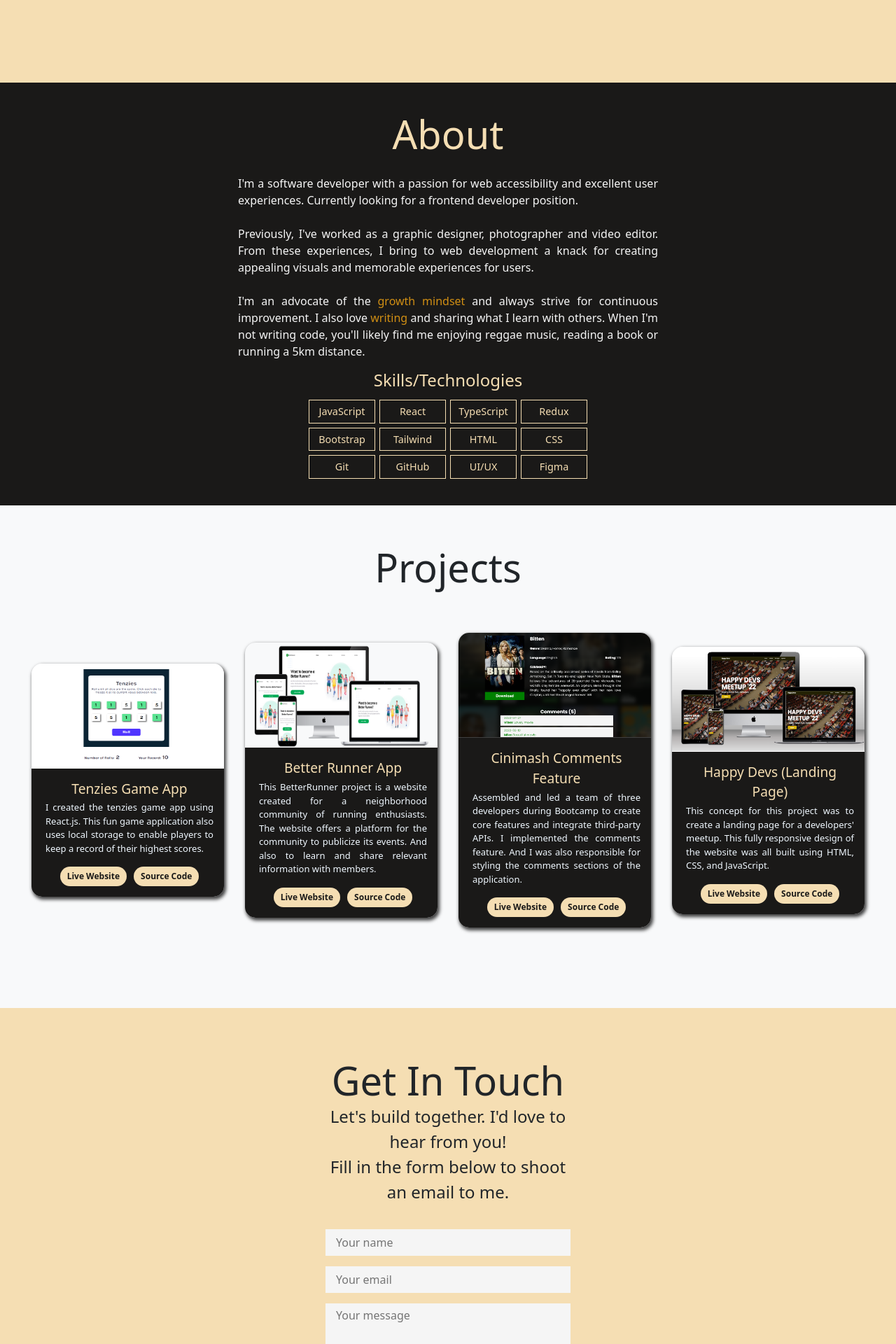
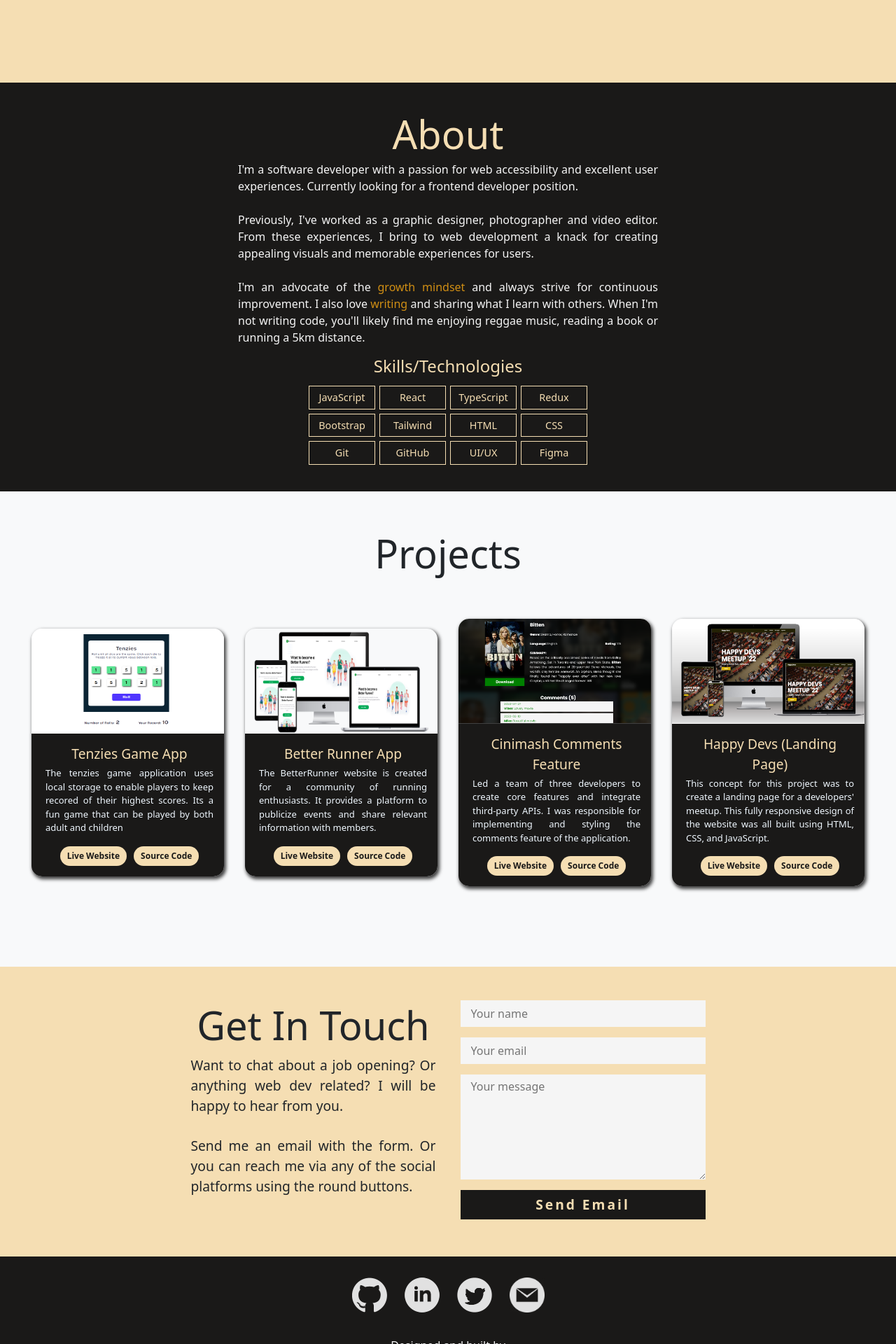
Before and after one commit to BenjaminSemah/bvs-portfolio, a React (Vite) app: page / in a window 1280 px wide. Shown: the part 640-2560 px from the top of the page at 70% size. Built offline with nearby package versions, Linux system fonts and the light colour scheme.

Commit message:
Fix nav routing issues

```diff
--- a/package.json
+++ b/package.json
@@ -16,6 +16,7 @@
     "react-dom": "^18.2.0",
     "react-responsive-carousel": "^3.2.23",
     "react-router-dom": "^6.3.0",
+    "react-router-hash-link": "^2.4.3",
     "swiper": "^8.3.2"
   },
   "devDependencies": {
--- a/src/App.css
+++ b/src/App.css
@@ -16,10 +16,12 @@
   font-size: 1.75rem;
   color: rgb(196, 140, 37);
   margin: 0 0 0 3px;
+  text-decoration: none;
 }
 
 .nav--bvs:hover {
   text-decoration: underline;
+  color: rgb(196, 140, 37);
 }
 
 .nav--contact {
@@ -46,10 +48,12 @@
   font-size: 1.75rem;
   color: rgb(196, 140, 37);
   margin: 0 0 0 3px;
+  text-decoration: none;
 }
 
 .navlink--text:hover {
   text-decoration: underline;
+  color: rgb(196, 140, 37);
 }
 
 /* BLOG POSTS SECTION */
@@ -148,11 +152,17 @@
 }
 
 .read--post {
-  background-color: #3a3128;
+  border: 1px solid #3a3128;
+  background-color: transparent;
+  color: #3a3128;
   text-decoration: none;
   font-size: 1.2rem;
+  padding: 5px 15px;
+}
+
+.read--post:hover {
+  background-color: #3a3128;
   color: wheat;
-  padding: 5px 15px;
 }
 
 .more--posts {
@@ -199,7 +209,7 @@
   font-weight: 100;
   margin: 0;
   text-align: center;
-  padding: 70px 0 0 0;
+  padding: 50px 0 10px 0;
 }
 
 .contact--form {
@@ -210,12 +220,29 @@
   margin: 0 auto;
 }
 
+@media only screen and (min-width: 1000px) {
+  .contact--section {
+    display: flex;
+    justify-content: center;
+    align-items: center;
+    gap: 35px;
+  }
+
+  .desc--title {
+    margin: 0;
+    padding: 0;
+  }
+
+  .contact--form {
+    margin: 45px 0 0 0;
+  }
+}
+
 .form--desc {
-  font-size: 1.5rem;
+  font-size: 1.2rem;
   font-weight: 100;
   margin-bottom: 35px;
-  text-align: center;
-
+  text-align: justify;
 }
 
 .contact--form input {
--- a/src/App.tsx
+++ b/src/App.tsx
@@ -1,7 +1,7 @@
 import { Routes, Route } from "react-router-dom";
 import { Home } from "./pages/Home/Home";
-import { About } from "./pages/About";
-import { Projects } from "./pages/Projects";
+// import { About } from "./pages/About";
+// import { Projects } from "./pages/Projects";
 import { Blog } from "./pages/Blog";
 import { Navigation } from "./components/Navigation";
 import { BlogCarousel } from "./components/BlogCarousel";
@@ -16,13 +16,13 @@ function App() {
       {/* <Container> */}
         <Routes>
           <Route path="/" element={<Home />} />
-          <Route path="/about" element={<About />} />
-          <Route path="/projects" element={<Projects />} />
+          {/* <Route path="/about" element={<About />} />
+          <Route path="/projects" element={<Projects />} /> */}
           <Route path="/blog" element={<Blog />} />
         </Routes>
         {/* <h1>APPLICATION</h1> */}
       {/* </Container> */}
-      <BlogCarousel />
+      {/* <BlogCarousel /> */}
       <ContactForm />
       <Footer />
     </>
--- a/src/components/ContactForm.tsx
+++ b/src/components/ContactForm.tsx
@@ -3,12 +3,13 @@ import { useForm, ValidationError } from "@formspree/react";
 export function ContactForm() {
   const [state, handleSubmit] = useForm("mgeqwzlp");
   return (
-    <section className="contact--section">
+    <section className="contact--section" id="contact">
       <div className="desc--title">
         <h2 className="form--title">Get In Touch</h2>
         <p className="form--desc">
-          Let's build together. I'd love to hear from you!<br></br>
-          Fill in the form below to shoot an email to me.
+          Want to chat about a job opening? Or anything web dev related? I will be happy to hear from you.
+          <br /><br />
+          Send me an email with the form. Or you can reach me via any of the social platforms using the round buttons.
         </p>
       </div>
       <form className="contact--form" onSubmit={handleSubmit}>
--- a/src/components/Navigation.tsx
+++ b/src/components/Navigation.tsx
@@ -2,6 +2,7 @@ import Container from "react-bootstrap/Container";
 import Nav from "react-bootstrap/Nav";
 import Navbar from "react-bootstrap/Navbar";
 import { NavLink } from "react-router-dom";
+import { HashLink as Link } from "react-router-hash-link"
 
 export function Navigation() {
   return (
@@ -14,25 +15,27 @@ export function Navigation() {
       className="navbar--container"
     >
       <Container>
-        <Navbar.Brand href="#home" to="/" as={NavLink}>
-          <h2 className="nav--bvs">{"HOME"}</h2>
+        <Navbar.Brand>
+          <Link to="/#home-page" className="nav--bvs">HOME</Link>
         </Navbar.Brand>
         <Navbar.Toggle aria-controls="responsive-navbar-nav" />
         <Navbar.Collapse id="responsive-navbar-nav">
           <Nav className="me-auto">
-            <Nav.Link className="navlink--text" href="#features">
-              <p className="navlink--text">About</p>
+            <Nav.Link className="navlink--text">
+              <Link to="/#about" className="navlink--text">About</Link>
             </Nav.Link>
-            <Nav.Link className="navlink--text" href="#pricing">
-              <p className="navlink--text">Projects</p>
+            <Nav.Link className="navlink--text">
+              <Link to="/#projects" className="navlink--text">Projects</Link>
             </Nav.Link>
-            <Nav.Link className="navlink--text" to="/blog" as={NavLink}>
-              <p className="navlink--text">Blog</p>
+            <Nav.Link className="navlink--text">
+              <Link to="/blog#bloghome" className="navlink--text">Blog</Link>
             </Nav.Link>
           </Nav>
           <Nav>
-            <Nav.Link href="#deets">
+            <Nav.Link>
+              <Link to="/#contact">
               <button className="nav--contact">Contact</button>
+              </Link>
             </Nav.Link>
           </Nav>
         </Navbar.Collapse>
--- a/src/pages/Blog.tsx
+++ b/src/pages/Blog.tsx
@@ -8,6 +8,7 @@ import articleFiveImg from "../assets/articleFive.jpg";
 export function Blog() {
   return (
     <section className="blog--section">
+      <div id="bloghome"></div>
       <h2 className="sectionb--title">Blog Posts</h2>
       <div className="all--posts">
         <div className="single--post">
--- a/src/pages/Home/Home.css
+++ b/src/pages/Home/Home.css
@@ -128,9 +128,9 @@
 .about--title {
   font-size: 3.5rem;
   font-weight: 100;
-  margin: 0;
+  margin: 20px 0 0 0;
   text-align: center;
-  padding: 25px;
+  padding: 5px;
   color: wheat;
 }
 
--- a/src/pages/Home/Home.tsx
+++ b/src/pages/Home/Home.tsx
@@ -8,6 +8,7 @@ import "./Home.css";
 export function Home() {
   return (
     <>
+      <div id="home-page"></div>
       <header className="header">
         <img className="bvs-photos" src={bvsPhoto} alt="benjamin-semah" />
         <div className="header--content">
@@ -22,7 +23,7 @@ export function Home() {
           </div>
         </div>
       </header>
-      <section className="about--skills">
+      <section className="about--skills" id="about">
       <div className="left--about">
         <h2 className="about--title">About</h2>
         {/* <img className="bvs-photo" src={bvsPhoto} alt="benjamin-semah" /> */}
@@ -58,7 +59,7 @@ export function Home() {
           </div>
         </div>
       </section>
-      <section className="projects--section">
+      <section className="projects--section" id="projects">
         <h2>Projects</h2>
         <div className="projects">
           <div className="single--project">
@@ -77,9 +78,9 @@ export function Home() {
               <p className="project--name">Tenzies Game App</p>
               <div className="project--underline"></div>
               <p className="project--desc">
-                I created the tenzies game app using React.js. This fun game
-                application also uses local storage to enable players to keep a
-                record of their highest scores.
+                The tenzies game application uses local storage to enable
+                players to keep recored of their highest scores. Its a fun game
+                that can be played by both adult and children
               </p>
               <div className="project--links">
                 <a href="https://benjamin-tenzies.netlify.app/" target="_blank">
@@ -110,10 +111,10 @@ export function Home() {
               <p className="project--name">Better Runner App</p>
               <div className="project--underline"></div>
               <p className="project--desc">
-                This BetterRunner project is a website created for a
-                neighborhood community of running enthusiasts. The website
-                offers a platform for the community to publicize its events. And
-                also to learn and share relevant information with members.
+                The BetterRunner website is created for a
+                community of running enthusiasts. It provides a
+                platform to publicize events and share relevant
+                information with members.
               </p>
               <div className="project--links">
                 <a href="https://better-runner.netlify.app/" target="_blank">
@@ -144,10 +145,10 @@ export function Home() {
               <p className="project--name">Cinimash Comments Feature</p>
               <div className="project--underline"></div>
               <p className="project--desc">
-                Assembled and led a team of three developers during Bootcamp to
-                create core features and integrate third-party APIs. I
-                implemented the comments feature. And I was also responsible for
-                styling the comments sections of the application.
+                Led a team of three developers to
+                create core features and integrate third-party APIs.
+                I was responsible for implementing and
+                styling the comments feature of the application.
               </p>
               <div className="project--links">
                 <a href="https://cinemash.netlify.app/" target="_blank">
```
Also changed, not shown: 1 other file (tests, documents, lock files or other folders).
